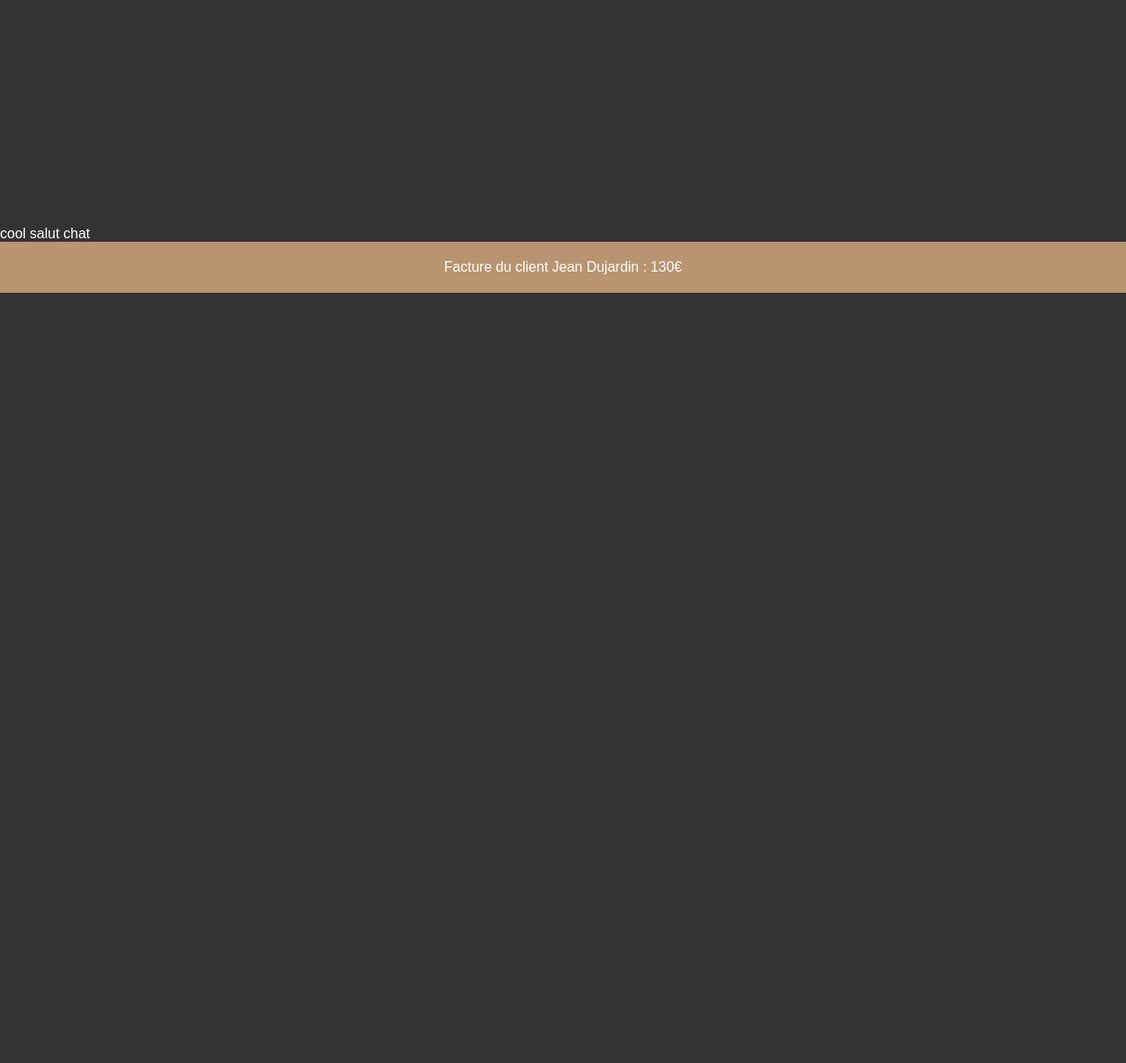
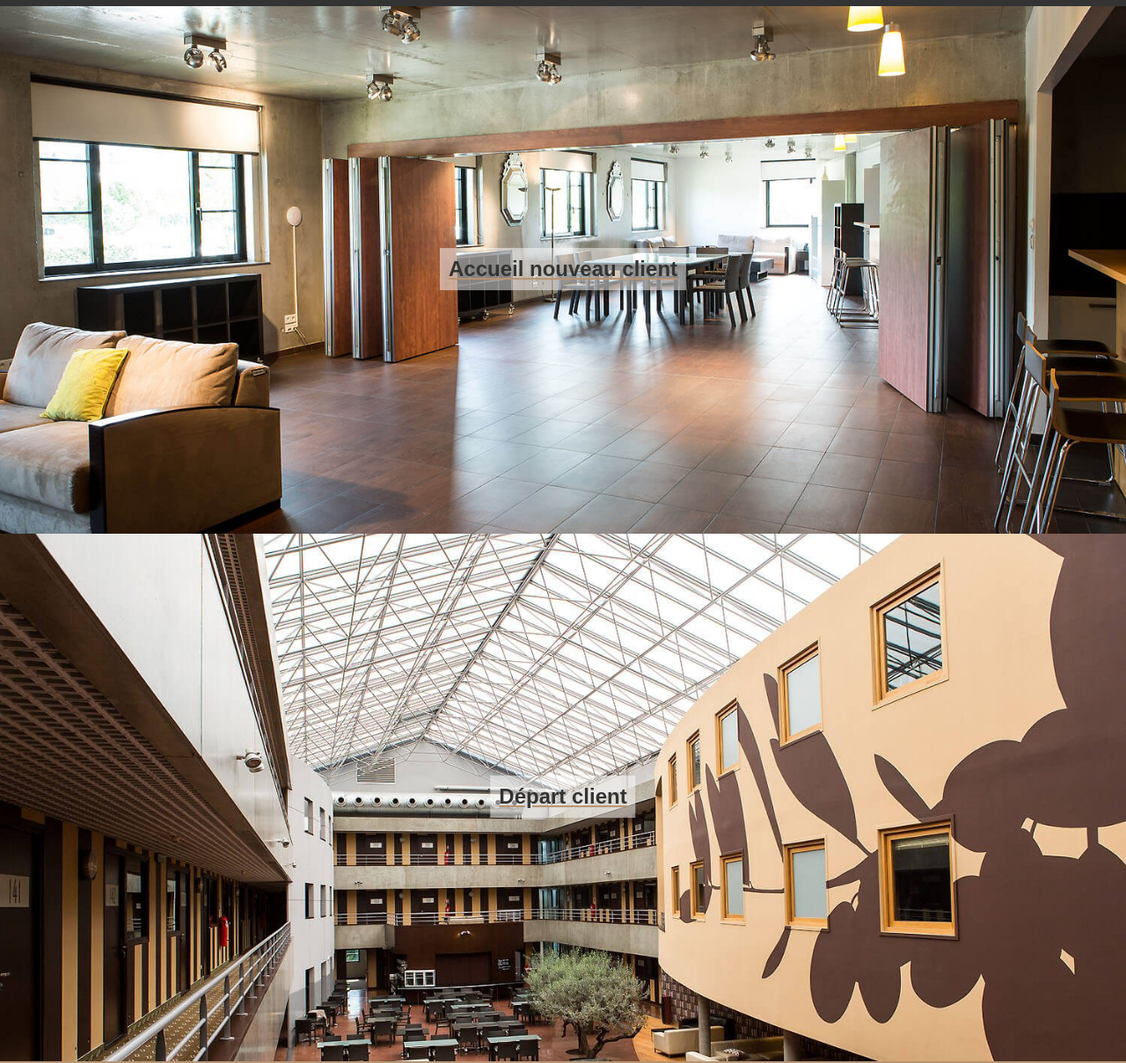
Before and after one commit to julie-vandenberghe/hoteljs, a plain HTML site: page index.html in a window 1280 px wide. Shown: the part 92-1301 px from the top of the page at 88% size. Before the commit the page ends 800 px from the top, so only its background shows below. Drawn offline with Linux system fonts and the light colour scheme.

Commit message:
avanceMehdi

```diff
--- a/index.html
+++ b/index.html
@@ -3,8 +3,6 @@
 <head>
     <meta charset="UTF-8">
     <meta name="viewport" content="width=device-width, initial-scale=1.0">
-    <script src="https://kit.fontawesome.com/477e17b079.js" crossorigin="anonymous"></script>
-    <script src="js/main.js" defer></script>
     <link rel="stylesheet" href="css/main.css">
     <title>Hôtel JS</title>
 </head>
@@ -23,14 +21,25 @@
 
     <section id="newClient">
         <!-- Bannière accueil nouveau client -->
+        <div class="banniere">
+            <img src="./img/Lille-Seminaires.jpg" alt="Banner Image">
+            <div class="banniere-contenu">
+                <h2>Accueil nouveau client</h2>
+            </div>
+        </div>
         <!-- FORMULAIRE accueil nouveau client -->
     </section>
 
     <section id="checkoutClient">
-        <div class="espace"></div>
+        <div class="spacer"></div>
         <!-- Bannière départ nouveau client -->
-        <!-- FORM départ nouveau client -->
-        cool salut chat
+        <div class="banniere">
+            <img src="./img/Lille-Hall.jpg" alt="Banner Image">
+            <div class="banniere-contenu">
+                <h2>Départ client</h2>
+            </div>
+        </div>
+        <!-- FORMULAIRE départ nouveau client -->
     </section>
 
     <footer>
```
